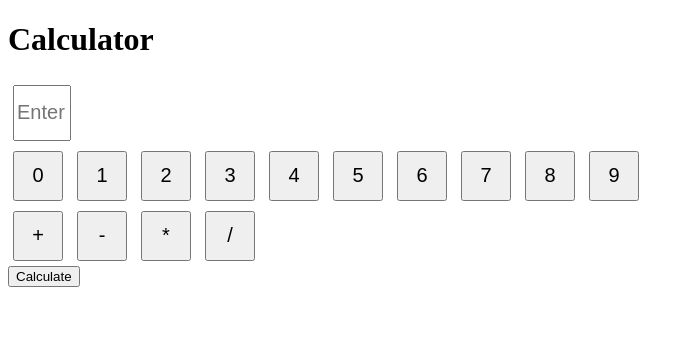
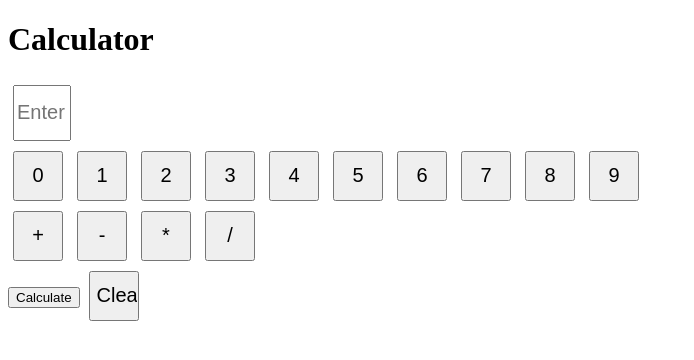
Before and after one commit to pavankolasani719/calculator, a Flask app: page / in a window 1280 px wide. Shown: the top 360 px of the page, without its empty margins (0-694 px from the left). Run offline with Flask 2, Linux system fonts and the light colour scheme.

Commit message:
Update index.html

```diff
--- a/templates/index.html
+++ b/templates/index.html
@@ -10,11 +10,16 @@
             font-size: 20px;
             margin: 5px;
         }
+
+        #result {
+            font-size: 24px;
+            margin-top: 10px;
+        }
     </style>
 </head>
 <body>
     <h1>Calculator</h1>
-    <form action="/calculate" method="POST">
+    <form action="#" onsubmit="calculate(); return false;">
         <!-- Input field to enter the expression -->
         <input type="text" id="expression" name="expression" placeholder="Enter an expression" required>
         <br>
@@ -37,15 +42,34 @@
         <input type="button" value="/" onclick="addToExpression('/')">
         <br>
 
-        <!-- Calculate button -->
+        <!-- Calculate and Clear buttons -->
         <input type="submit" value="Calculate">
+        <input type="button" value="Clear" onclick="clearInput();">
     </form>
 
-    <!-- JavaScript function to update the expression -->
+    <!-- Result display -->
+    <div id="result"></div>
+
+    <!-- JavaScript functions to update the expression and calculate result -->
     <script>
         function addToExpression(value) {
             document.getElementById("expression").value += value;
         }
+
+        function calculate() {
+            var expression = document.getElementById("expression").value;
+            try {
+                var result = eval(expression);
+                document.getElementById("result").innerHTML = "Result: " + result;
+            } catch (error) {
+                document.getElementById("result").innerHTML = "Error: Invalid Expression";
+            }
+        }
+
+        function clearInput() {
+            document.getElementById("expression").value = "";
+            document.getElementById("result").innerHTML = "";
+        }
     </script>
 </body>
 </html>
```
